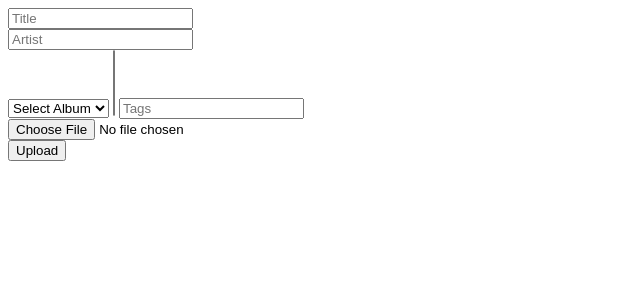
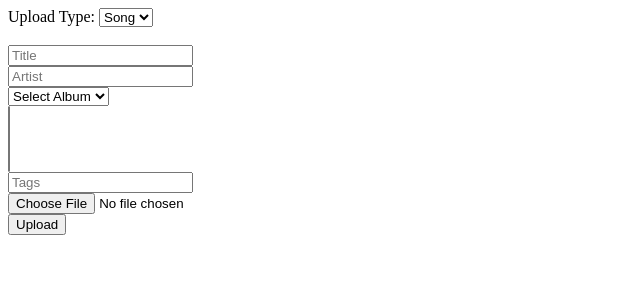
Before and after one commit to ryuruiyu6/WAD-project-soundbyte, a Django app: page /upload-page/ in a window 1280 px wide. Shown: the top 300 px of the page, without its empty margins (0-640 px from the left). Run offline with Django 3.2, Linux system fonts and the light colour scheme; data that the repository does not hold is empty.

Commit message:
added regular posts and updated search

```diff
--- a/soundbytes/admin.py
+++ b/soundbytes/admin.py
@@ -1,7 +1,8 @@
 from django.contrib import admin
-from .models import Song, Genre, Album
+from .models import Song, Genre, Album, Post
 
 #for testing purposes can be removed later
 admin.site.register(Song)
 admin.site.register(Genre)
 admin.site.register(Album)
+admin.site.register(Post)
--- a/soundbytes/models.py
+++ b/soundbytes/models.py
@@ -39,3 +39,9 @@
 
     def __str__(self):
         return self.title
+
+class Post(models.Model):
+    text_content = models.TextField(blank=True)
+    image = models.ImageField(upload_to='posts/', blank=True, null=True)
+    like_count = models.IntegerField(default=0)
+    created_at = models.DateTimeField(auto_now_add=True)
--- a/soundbytes/templates/soundbytes_auth/upload.html
+++ b/soundbytes/templates/soundbytes_auth/upload.html
@@ -1,8 +1,16 @@
-
-
 <form action="/upload/" method="post" enctype="multipart/form-data">
     {% csrf_token %}
 
+    <!-- TYPE SELECTOR -->
+    <label>Upload Type:</label>
+    <select name="content_type" id="content_type" onchange="toggleFields()">
+        <option value="song">Song</option>
+        <option value="post">Post</option>
+    </select>
+    <br><br>
+
+    <!-- SONG FIELDS -->
+    <div id="song_fields">
         <input type="text" name="title" placeholder="Title"><br>
         <input type="text" name="artist" placeholder="Artist"><br>
 
@@ -11,17 +19,36 @@
             {% for album in albums %}
                 <option value="{{ album.id }}">{{ album.title }}</option>
             {% endfor %}
-    </select>
+        </select><br>
 
         <select name="genres" multiple>
             {% for genre in genres %}
                 <option value="{{ genre.id }}">{{ genre.name }}</option>
             {% endfor %}
-    </select>
+        </select><br>
 
         <input type="text" name="tags" placeholder="Tags"><br>
 
         <input type="file" name="audio_file"><br>
+    </div>
+
+    <!-- POST FIELDS -->
+    <div id="post_fields" style="display:none;">
+        <textarea name="text_content" placeholder="Write something..."></textarea><br>
+        <input type="file" name="image_file"><br>
+    </div>
 
     <button type="submit">Upload</button>
 </form>
+
+<script>
+function toggleFields() {
+    const type = document.getElementById("content_type").value;
+
+    document.getElementById("song_fields").style.display =
+        (type === "song") ? "block" : "none";
+
+    document.getElementById("post_fields").style.display =
+        (type === "post") ? "block" : "none";
+}
+</script>
--- a/soundbytes/urls.py
+++ b/soundbytes/urls.py
@@ -3,7 +3,7 @@
 
 #all urls i used, please do not remove anything from this list!!
 urlpatterns = [
-    path('upload/', views.upload_song),
+    path('upload/', views.upload),
     path('search/', views.search_songs),
     path('upload-page/', views.upload_page),
     path('search-page/', views.search_page),
--- a/soundbytes/views.py
+++ b/soundbytes/views.py
@@ -3,7 +3,7 @@
 from .functions.file_manager import create_song
 from .functions.search_function import search, sort_songs
 from django.views.decorators.csrf import csrf_exempt
-from .models import Song, Genre, Album
+from .models import Song, Genre, Album, Post
 
 @csrf_exempt
 def upload_song(request):
@@ -39,14 +39,65 @@
 def search_page(request):
     query = request.GET.get('q', '')
     genre = request.GET.get('genre')
+    sort_by = request.GET.get('sort', '')
+    content_type = request.GET.get('type', 'all')
+    genres = Genre.objects.all()
+    #songs
     songs = search(query)
-    #filter by genre
     if genre:
         songs = songs.filter(genres__name=genre)
-    genres = Genre.objects.all()
-    sort_by = request.GET.get('sort', '')
-    songs = sort_songs(songs, sort_by)
-    return render(request, 'soundbytes_auth/search.html', {'songs': songs, 'genres': genres})
+    #posts
+    posts = Post.objects.all()
+    if query:
+        posts = posts.filter(text_content__icontains=query)
+    #all sort (automatically sorts by newest)
+    if not sort_by or sort_by == 'new':
+        songs = songs.order_by('-upload_date')
+        posts = posts.order_by('-created_at')
+        songs = list(songs)
+        posts = list(posts)
+        results = []
+        if content_type == 'songs':
+            results = [{'type': 'song', 'data': s} for s in songs]
+        elif content_type == 'posts':
+            results = [{'type': 'post', 'data': p} for p in posts]
+        else:
+            #mix posts and songs
+            max_len = max(len(songs), len(posts))
+            for i in range(max_len):
+                if i < len(songs):
+                    results.append({'type': 'song', 'data': songs[i]})
+                if i < len(posts):
+                    results.append({'type': 'post', 'data': posts[i]})
+    #sort by likes
+    elif sort_by == 'likes':
+        songs = list(songs.order_by('-like_count'))
+        posts = list(posts.order_by('-like_count'))
+        results = []
+        #{comment here}
+        if content_type == 'songs':
+            results = [{'type': 'song', 'data': s} for s in songs]
+        elif content_type == 'posts':
+            results = [{'type': 'post', 'data': p} for p in posts]
+        else:
+            #{comment here}
+            max_len = max(len(songs), len(posts))
+            for i in range(max_len):
+                if i < len(songs):
+                    results.append({'type': 'song', 'data': songs[i]})
+                if i < len(posts):
+                    results.append({'type': 'post', 'data': posts[i]})
+    #sort by views
+    elif sort_by == 'views':
+        songs = songs.order_by('-view_count')
+        results = [{'type': 'song', 'data': s} for s in songs]
+    #sort by downloads
+    elif sort_by == 'downloads':
+        songs = songs.order_by('-download_count')
+        results = [{'type': 'song', 'data': s} for s in songs]
+    else:
+        results = []
+    return render(request, 'soundbytes_auth/search.html', {'results': results, 'genres': genres})
 
 def stream_song(request, song_id):
     song = Song.objects.get(id=song_id)
@@ -77,15 +128,37 @@
     return render(request, 'soundbytes_auth/album.html', {'album': album,'songs': songs})
 
 def trending_page(request):
+    results = []
+    # song scores
     songs = Song.objects.all()
     for song in songs:
-        #assigns each song a value based on likes, views and
-        #downloads to calculate how popular it is
-        song.score = (
-            song.like_count * 3 +
-            song.view_count * 2 +
-            song.download_count * 4
-        )
-    #displays top 10 songs
-    songs = sorted(songs, key=lambda x: x.score, reverse=True)[:10]
-    return render(request, 'soundbytes_auth/trending.html', {'songs': songs})
+        score = ((song.like_count * 3) + (song.view_count * 2) + (song.download_count * 4))
+        results.append({'type': 'song', 'data': song, 'score': score})
+    # score posts
+    posts = Post.objects.all()
+    for post in posts:
+        score = post.like_count * 5
+        results.append({'type': 'post', 'data': post, 'score': score})
+    # find top ten
+    results = sorted(results, key=lambda x: x['score'], reverse=True)[:10]
+    return render(request, 'soundbytes_auth/trending.html', {'results': results})
+
+def upload(request):
+    print("UPLOAD ROUTER HIT")
+    if request.method == 'POST':
+        content_type = request.POST.get('content_type')
+        if content_type == 'song':
+            return upload_song(request)
+        elif content_type == 'post':
+            return upload_post(request)
+        else:
+            return JsonResponse({'error': f'Invalid content type: {content_type}'})
+    return JsonResponse({'error': 'Invalid request'})
+
+def upload_post(request):
+    text = request.POST.get('text_content')
+    image = request.FILES.get('image_file')
+    if not text and not image:
+        return JsonResponse({'error': 'Post must contain text or an image'})
+    Post.objects.create(text_content=text, image=image)
+    return redirect('/search-page/')
```
Also changed, not shown: soundbytes/templates/soundbytes_auth/search.html (+33 -10 lines), soundbytes/templates/soundbytes_auth/trending.html (+28 -8 lines), soundbytes/migrations/0004_post.py (added), soundbytes/migrations/0005_post_like_count.py (added). Lines whose indentation alone changed are shown as unchanged.
